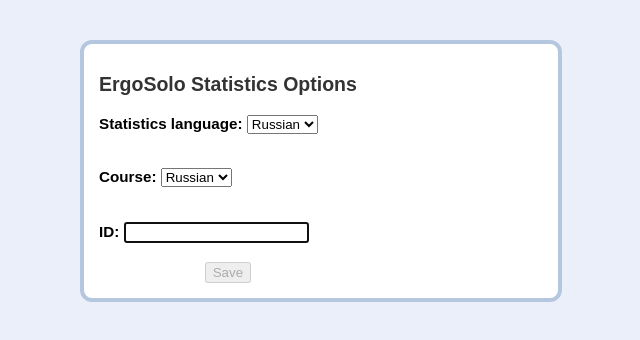
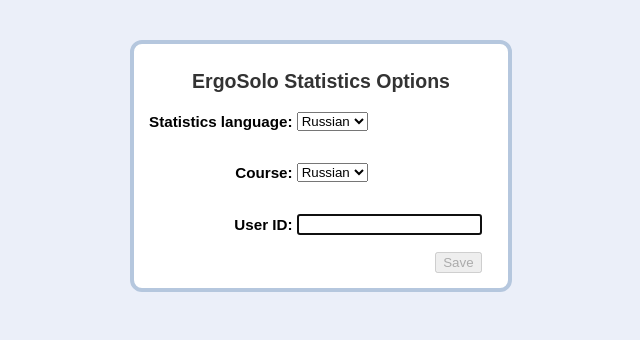
Before and after one commit to theold190/SoloStatistics, a plain HTML site: page ErgoSolo Statistics/options.html in a window 1280 px wide. Shown: the whole page, without its empty margins (319-959 px from the left). Drawn offline with Linux system fonts and the light colour scheme.

Commit message:
Aligning input fields

```diff
--- a/ErgoSolo Statistics/css/options.css
+++ b/ErgoSolo Statistics/css/options.css
@@ -5,7 +5,7 @@
   border-width:4px;
   margin:40px auto 20px;
   padding:12px;
-  width:450px;
+  width:350px;
   -webkit-border-radius:12px
 }
 
--- a/ErgoSolo Statistics/options.html
+++ b/ErgoSolo Statistics/options.html
@@ -72,12 +72,11 @@ function setFocus()
   <body>
   <body onload="restoreOptions();setFocus();">
   <div id="content">
-  <table class="form"><tr><td>
-    <h1>ErgoSolo Statistics Options</h1>
-    </td></tr>
+  <table class="form">
+    <tr><h1>ErgoSolo Statistics Options</h1></tr>
 
-    <tr><td>
-    <h3>Statistics language:
+    <tr><td align="right"><h3>Statistics language:</h3></td>
+    <td>
     <select onchange="toggleSaveButtonStatus(false)" id="IDLanguage">
       <option value="1">Russian</option>
       <option value="2">English</option>
@@ -85,11 +84,10 @@ function setFocus()
       <option value="6">Italian</option>
       <option value="7">French</option>
     </select>
-    </h3>
     </td></tr>
 
-    <tr><td>
-    <h3>Course:
+    <tr><td align="right"><h3>Course:</h3></td>
+    <td>
     <select onchange="toggleSaveButtonStatus(false)" id="IDCourse">
       <option value="1">Russian</option>
       <option value="4">English</option>
@@ -100,13 +98,12 @@ function setFocus()
     </h3>
     </td></tr>
 
-  <tr><td>
-  <h3>ID:
+  <tr><td align="right"><h3>User ID:</h3></td>
+  <td>
     <input id="IDProfile" type="text" maxlength=20 size=20 onkeydown='toggleSaveButtonStatus(false);'>
-  </h3>
   </td></tr>
 
-  <tr><td align="center">
+  <tr><td></td><td align="right">
     <button id="IDSaveButton" onclick="saveOptions()">Save</button>
   </td></tr>
   </table>
```
